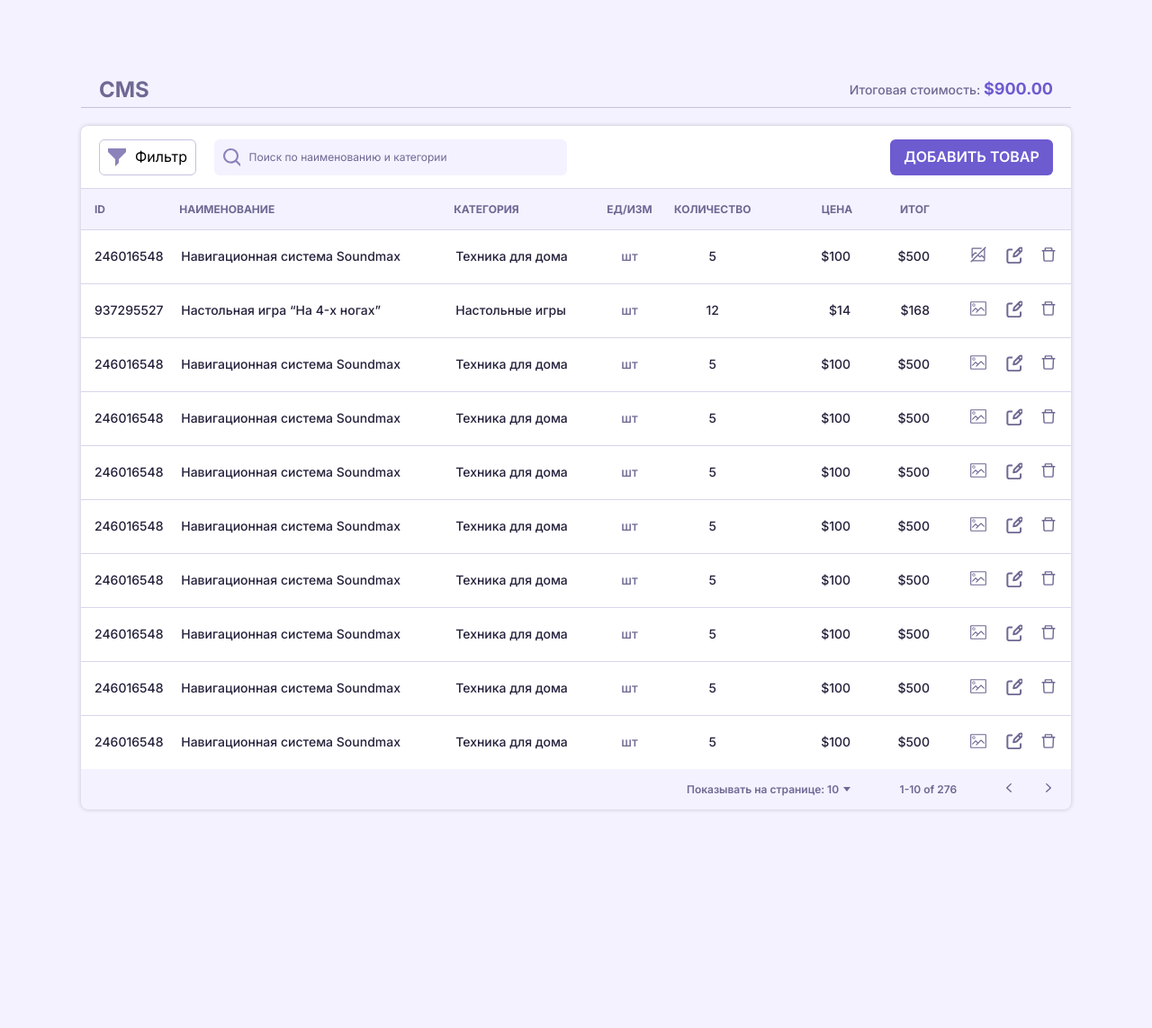
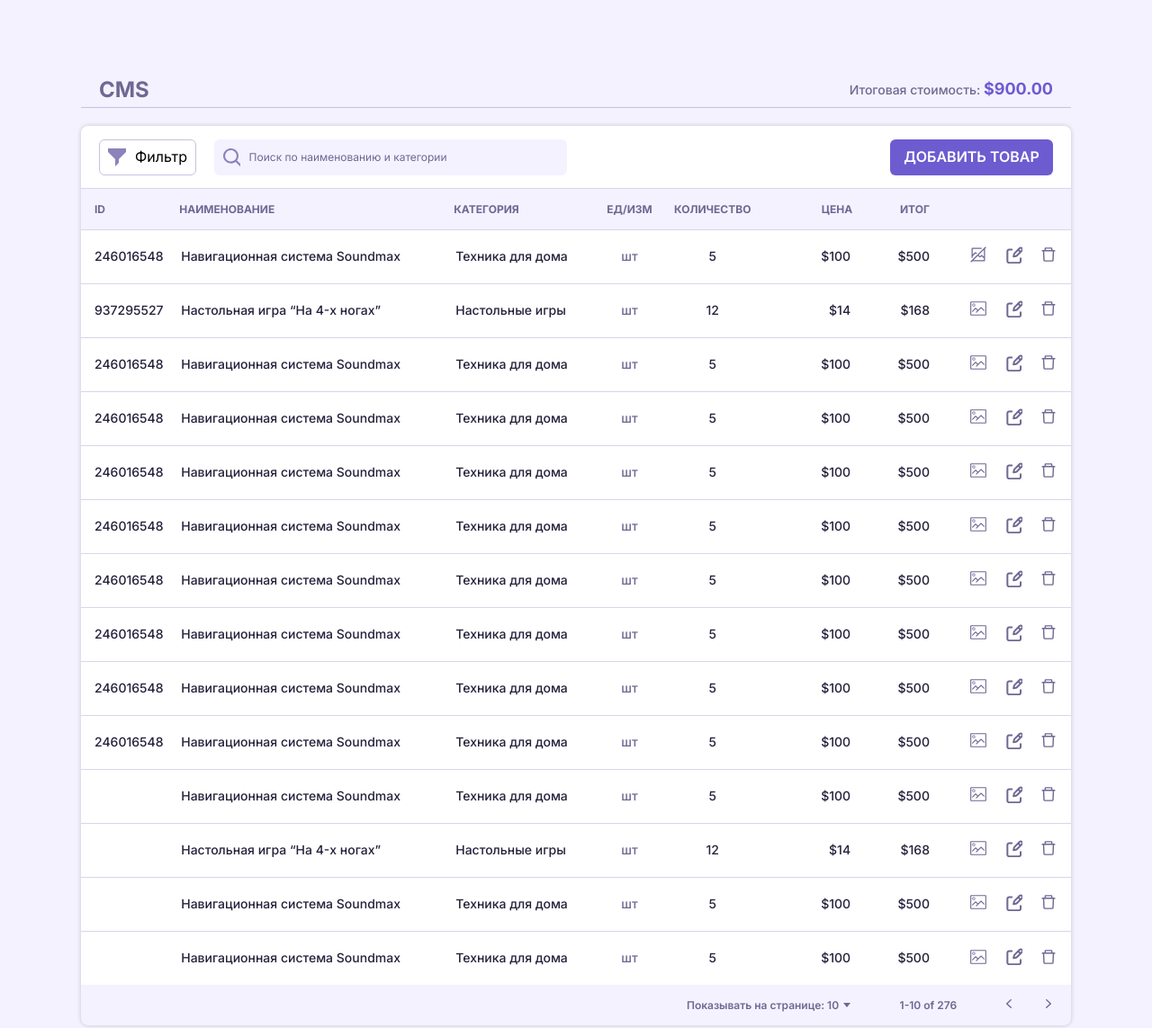
Before and after one commit to kvilcins/CRM-grid, a plain HTML site: page index.html in a window 1280 px wide. Shown: the whole page at 90% size. Before the commit the page ends 1010 px from the top, so only its background shows below. Drawn offline with Linux system fonts and the light colour scheme.

Commit message:
dom_7 in process

```diff
--- /dev/null
+++ b/script/dom_5,6,7.js
@@ -0,0 +1,220 @@
+'use strict';
+
+{
+  const addItem = document.querySelector('.interactive__add');
+  const popupForm = document.querySelector('.modal-wrap');
+  const delBtn = document.querySelector('.tbody-td_delete');
+  const list = document.querySelector('.table__tbody');
+
+  const data = [
+    {
+      id: '246016548',
+      name: 'Навигационная система Soundmax',
+      category: 'Техника для дома',
+      units: 'шт',
+      amount: '5',
+      price: '$100',
+      total: '$500',
+    },
+    {
+      id: '937295527',
+      name: 'Настольная игра “На 4-х ногах”',
+      category: 'Настольные игры',
+      units: 'шт',
+      amount: '12',
+      price: '$14',
+      total: '$168',
+    },
+    {
+      id: '246016548',
+      name: 'Навигационная система Soundmax',
+      category: 'Техника для дома',
+      units: 'шт',
+      amount: '5',
+      price: '$100',
+      total: '$500',
+    },
+    {
+      id: '246016548',
+      name: 'Навигационная система Soundmax',
+      category: 'Техника для дома',
+      units: 'шт',
+      amount: '5',
+      price: '$100',
+      total: '$500',
+    },
+  ];
+
+  const modalControl = (delBtn, popupForm) => {
+    const openModal = () => {
+      popupForm.classList.add('modal-wrap__visible');
+    };
+
+    const closeModal = () => {
+      popupForm.classList.remove('modal-wrap__visible');
+    };
+
+    addItem.addEventListener('click', openModal);
+
+    popupForm.addEventListener('click', e => {
+      const target = e.target;
+
+      if (target === popupForm || target.closest('.close-svg')) {
+        popupForm.classList.remove('modal-wrap__visible');
+      } // метод делегирования
+    });
+
+    return {
+      closeModal,
+      openModal,
+    };
+  };
+
+  const deleteControl = (delBtn, list) => {
+    list.addEventListener('click', e => {
+        if (e.target.closest('.tbody-td_delete')) {
+          e.target.closest('.tbody-tr').remove();
+        }
+      });
+  };
+
+
+
+
+
+  // addItem.addEventListener('click', () => {
+  //   popupForm.classList.add('modal-wrap__visible');
+  // });
+  //
+  // popupForm.addEventListener('click', e => {
+  //   const target = e.target;
+  //
+  //   if (target === popupForm || target.closest('.close-svg')) {
+  //     popupForm.classList.remove('modal-wrap__visible');
+  //   } // метод делегирования
+  // });
+  //
+  // list.addEventListener('click', e => {
+  //   if (e.target.closest('.tbody-td_delete')) {
+  //     e.target.closest('.tbody-tr').remove();
+  //   }
+  // });
+
+  const createRow = ({itemInfo: id, name, category, units, amount, price, total, img, edit, deleteItem}) => {
+    const tr = document.createElement('tr');
+    tr.classList.add('tbody-wrap__tr', 'tbody-tr');
+
+    const tdID = document.createElement('td');
+    tdID.textContent = id;
+    tdID.classList.add('tbody-tr__td', 'tbody-td');
+
+    const tdName = document.createElement('td');
+    tdName.textContent = name;
+    tdName.classList.add('tbody-tr__td', 'tbody-td');
+
+    const tdCategory = document.createElement('td');
+    tdCategory.textContent = category;
+    tdCategory.classList.add('tbody-tr__td', 'tbody-td');
+
+    const tdUnits = document.createElement('td');
+    tdUnits.textContent = units;
+    tdUnits.classList.add('tbody-tr__td', 'tbody-td', 'tbody-td_color', 'tbody-td_center');
+
+    const tdAmount = document.createElement('td');
+    tdAmount.textContent = amount;
+    tdAmount.classList.add('tbody-tr__td', 'tbody-td', 'tbody-td_center');
+
+    const tdPrice = document.createElement('td');
+    tdPrice.textContent = price;
+    tdPrice.classList.add('tbody-tr__td', 'tbody-td', 'tbody-td_right');
+
+    const tdTotal = document.createElement('td');
+    tdTotal.textContent = total;
+    tdTotal.classList.add('tbody-tr__td', 'tbody-td', 'tbody-td_right', 'tbody-td_padding');
+
+    const tdImg = document.createElement('td');
+    tdImg.textContent = img;
+    tdImg.classList.add('tbody-tr__td', 'tbody-td', 'tbody-td_image');
+
+    const buttonImg = document.createElement('button');
+    buttonImg.classList.add('tbody-td__button');
+    tdImg.append(buttonImg);
+
+    buttonImg.insertAdjacentHTML('beforeend', `
+      <svg width="20" height="20" viewBox="0 0 20 20" fill="none" xmlns="http://www.w3.org/2000/svg" class="tbody-td__svg image-icon">
+        <path d="M17.7778 2.22223H2.22223C1.92754 2.22223 1.64493 2.33929 1.43655 2.54767C1.22818 2.75604 1.11111 3.03866 1.11111 3.33334V16.6667C1.11111 16.9614 1.22818 17.244 1.43655 17.4523C1.64493 17.6607 1.92754 17.7778 2.22223 17.7778H17.7778C18.0725 17.7778 18.3551 17.6607 18.5635 17.4523C18.7718 17.244 18.8889 16.9614 18.8889 16.6667V3.33334C18.8889 3.03866 18.7718 2.75604 18.5635 2.54767C18.3551 2.33929 18.0725 2.22223 17.7778 2.22223V2.22223ZM2.22223 16.6667V3.33334H17.7778V16.6667H2.22223Z" fill="currentColor" class="image-icon__path"/>
+        <path d="M4.95555 7.77778C5.28518 7.77778 5.60741 7.68003 5.8815 7.49689C6.15558 7.31376 6.3692 7.05346 6.49535 6.74892C6.62149 6.44437 6.6545 6.10926 6.59019 5.78596C6.52588 5.46266 6.36715 5.16569 6.13406 4.9326C5.90097 4.69951 5.604 4.54078 5.2807 4.47647C4.9574 4.41216 4.62228 4.44516 4.31774 4.57131C4.0132 4.69746 3.7529 4.91108 3.56976 5.18516C3.38663 5.45924 3.28888 5.78147 3.28888 6.11111C3.28888 6.55314 3.46447 6.97706 3.77703 7.28962C4.0896 7.60218 4.51352 7.77778 4.95555 7.77778V7.77778ZM4.95555 5.22222C5.13158 5.22112 5.30399 5.27232 5.45089 5.36932C5.5978 5.46632 5.71259 5.60476 5.78072 5.76708C5.84885 5.9294 5.86725 6.1083 5.83358 6.28109C5.79992 6.45389 5.7157 6.61279 5.59161 6.73766C5.46752 6.86253 5.30915 6.94774 5.13657 6.98249C4.96399 7.01724 4.78498 6.99997 4.62223 6.93285C4.45949 6.86574 4.32033 6.75182 4.22241 6.60552C4.12449 6.45923 4.07222 6.28715 4.07221 6.11111C4.07367 5.87729 4.1672 5.65345 4.33255 5.48811C4.49789 5.32277 4.72172 5.22923 4.95555 5.22778V5.22222Z" fill="currentColor" class="image-icon__path"/>
+        <path d="M12.6555 8.53889L9.65555 11.5389L7.43332 9.31666C7.32923 9.21319 7.18843 9.15511 7.04166 9.15511C6.89489 9.15511 6.75408 9.21319 6.64999 9.31666L3.28888 12.7222V14.2944L7.0611 10.5222L8.88888 12.3222L6.80555 14.4056H8.33332L13.0278 9.71111L16.6667 13.3333V11.7667L13.4389 8.53889C13.3348 8.43541 13.194 8.37733 13.0472 8.37733C12.9004 8.37733 12.7596 8.43541 12.6555 8.53889V8.53889Z" fill="currentColor" class="image-icon__path"/>
+      </svg>
+    `);
+
+    const tdEdit = document.createElement('td');
+    tdEdit.textContent = edit;
+    tdEdit.classList.add('tbody-tr__td', 'tbody-td', 'tbody-td_edit');
+
+    const buttonEdit = document.createElement('button');
+    buttonEdit.classList.add('tbody-td__button');
+    tdEdit.append(buttonEdit);
+
+    buttonEdit.insertAdjacentHTML('beforeend', `
+      <svg width="18" height="19" viewBox="0 0 18 19" fill="none" xmlns="http://www.w3.org/2000/svg" class="tbody-td__svg edit-icon">
+        <path d="M13.5629 3.86078L15.6394 5.93629L13.5629 3.86078ZM14.8982 2.03233L9.28343 7.64709C8.99332 7.9368 8.79546 8.3059 8.7148 8.70789L8.19617 11.304L10.7923 10.7844C11.1942 10.704 11.5629 10.5069 11.8531 10.2167L17.4678 4.60196C17.6366 4.43324 17.7704 4.23293 17.8617 4.01248C17.953 3.79203 18 3.55576 18 3.31714C18 3.07853 17.953 2.84225 17.8617 2.6218C17.7704 2.40136 17.6366 2.20105 17.4678 2.03233C17.2991 1.8636 17.0988 1.72976 16.8784 1.63845C16.6579 1.54714 16.4216 1.50014 16.183 1.50014C15.9444 1.50014 15.7081 1.54714 15.4877 1.63845C15.2672 1.72976 15.0669 1.8636 14.8982 2.03233V2.03233Z" stroke="#6E6893" stroke-width="2" stroke-linecap="round" stroke-linejoin="round" class="edit-icon__path"/>
+        <path d="M16.0394 13.2648V16.206C16.0394 16.726 15.8328 17.2248 15.4651 17.5925C15.0973 17.9602 14.5986 18.1668 14.0786 18.1668H3.29415C2.77411 18.1668 2.27537 17.9602 1.90765 17.5925C1.53993 17.2248 1.33334 16.726 1.33334 16.206V5.42157C1.33334 4.90154 1.53993 4.4028 1.90765 4.03508C2.27537 3.66735 2.77411 3.46077 3.29415 3.46077H6.23535" stroke="#6E6893" stroke-width="2" stroke-linecap="round" stroke-linejoin="round" class="edit-icon__path"/>
+      </svg>
+    `);
+
+    const tdDelete = document.createElement('td');
+    tdDelete.textContent = deleteItem;
+    tdDelete.classList.add('tbody-tr__td', 'tbody-td', 'tbody-td_delete');
+
+    const buttonDelete = document.createElement('button');
+    buttonDelete.classList.add('tbody-td__button');
+    tdDelete.append(buttonDelete);
+
+    buttonDelete.insertAdjacentHTML('beforeend', `
+      <svg width="20" height="20" viewBox="0 0 20 20" fill="none" xmlns="http://www.w3.org/2000/svg" class="tbody-td__svg delete-icon">
+        <path d="M7.03125 3.59375H6.875C6.96094 3.59375 7.03125 3.52344 7.03125 3.4375V3.59375H12.9688V3.4375C12.9688 3.52344 13.0391 3.59375 13.125 3.59375H12.9688V5H14.375V3.4375C14.375 2.74805 13.8145 2.1875 13.125 2.1875H6.875C6.18555 2.1875 5.625 2.74805 5.625 3.4375V5H7.03125V3.59375ZM16.875 5H3.125C2.7793 5 2.5 5.2793 2.5 5.625V6.25C2.5 6.33594 2.57031 6.40625 2.65625 6.40625H3.83594L4.31836 16.6211C4.34961 17.2871 4.90039 17.8125 5.56641 17.8125H14.4336C15.1016 17.8125 15.6504 17.2891 15.6816 16.6211L16.1641 6.40625H17.3438C17.4297 6.40625 17.5 6.33594 17.5 6.25V5.625C17.5 5.2793 17.2207 5 16.875 5ZM14.2832 16.4062H5.7168L5.24414 6.40625H14.7559L14.2832 16.4062Z" fill="currentColor" class="delete-icon__path"/>
+      </svg>
+    `);
+
+    tr.append(tdID, tdName, tdCategory, tdUnits, tdAmount, tdPrice, tdTotal, tdImg, tdEdit, tdDelete);
+
+    return tr;
+
+  };
+
+  const renderItems = (elem, data) => {
+    const allRow = data.map(createRow);
+    elem.append(...allRow);
+
+    return allRow;
+  };
+
+  const addItemData = (item) => {
+    data.push(item);
+  };
+
+  const addItemPage = (item, list) => {
+    list.append(createRow(item));
+  };
+
+  const formControl = (popupForm, list, closeModal) => {
+    popupForm.addEventListener('submit', e => {
+      e.preventDefault();
+      const formData = new FormData(e.target);
+
+      const newItem = Object.fromEntries(formData);
+      addItemPage(newItem, list);
+      addItemData(newItem);
+
+      popupForm.classList.remove('modal-wrap__visible');
+      closeModal();
+    })
+  };
+
+
+  const allRow = renderItems(list, data);
+  const {closeModal} = modalControl(delBtn, popupForm);
+  deleteControl(delBtn, list);
+  formControl(popupForm, list, closeModal);
+}
--- a/script/dom_5,6.js
+++ /dev/null
@@ -1,48 +0,0 @@
-'use strict';
-
-{
-  const addItem = document.querySelector('.interactive__add');
-  const popupForm = document.querySelector('.modal-wrap');
-  const delBtn = document.querySelector('.tbody-td_delete');
-  const list = document.querySelector('.table__tbody');
-  // const popupOverlay = document.querySelector('.overlay');
-  // const closeIcon = document.querySelector('.close-svg');
-
-  addItem.addEventListener('click', () => {
-    popupForm.classList.add('modal-wrap__visible');
-  });
-
-  // closeIcon.addEventListener('click', () => {
-  //   popupForm.classList.remove('modal-wrap__visible');
-  // });
-
-  // popupOverlay.addEventListener('click', (event) => {
-  //   event.stopPropagation();
-  // });
-  // это не очень хорошая практика, лучше использовать технологию делегирования
-
-  // popupForm.addEventListener('click', () => {
-  //   popupForm.classList.remove('modal-wrap__visible');
-  // });
-
-  popupForm.addEventListener('click', e => {
-    const target = e.target;
-
-    if (target === popupForm || target.closest('.close-svg')) {
-      popupForm.classList.remove('modal-wrap__visible');
-    } // метод делегирования
-  });
-
-  // delBtn.addEventListener('click', () => {
-  //   document.querySelectorAll('.tbody-td_delete').forEach(del => {
-  //     del.classList.toggle('is-visible');
-  //   });
-  // });
-
-  list.addEventListener('click', e => {
-    if (e.target.closest('.tbody-td_delete')) {
-      e.target.closest('.tbody-tr').remove();
-    }
-    console.log(list);
-  });
-}
--- a/script/script.js
+++ b/script/script.js
@@ -4,5 +4,3 @@ const itemName = document.getElementById("name").value;
 const itemAmount = document.getElementById("amount").value;
 const itemCategory = document.getElementById("category").value;
 const itemPrice = document.getElementById("price").value;
-console.log(itemName)
-console.log((itemAmount * itemPrice) + ' ' + 'руб.')
```
Also changed, not shown: index.html (+5 -5 lines).
